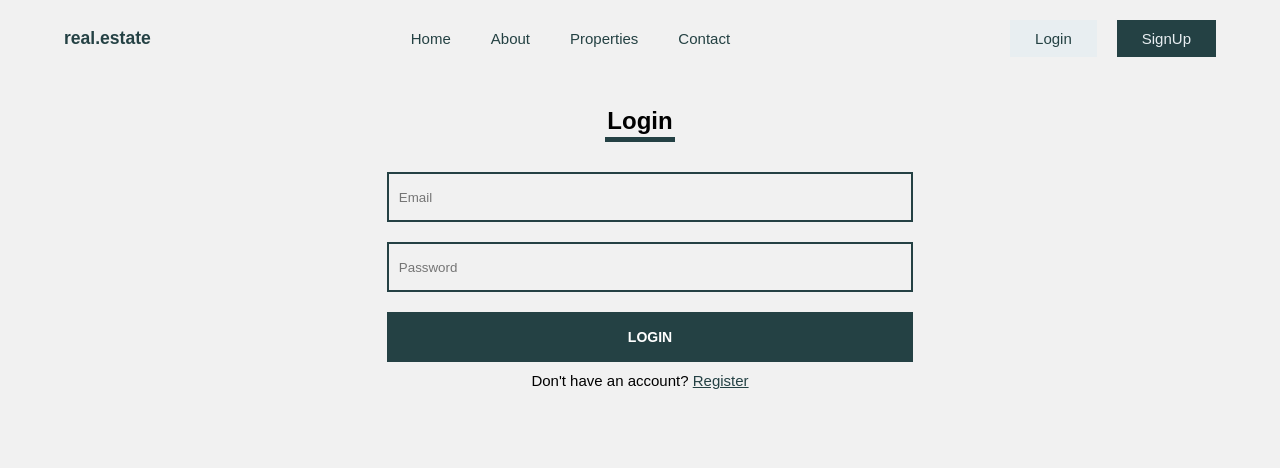
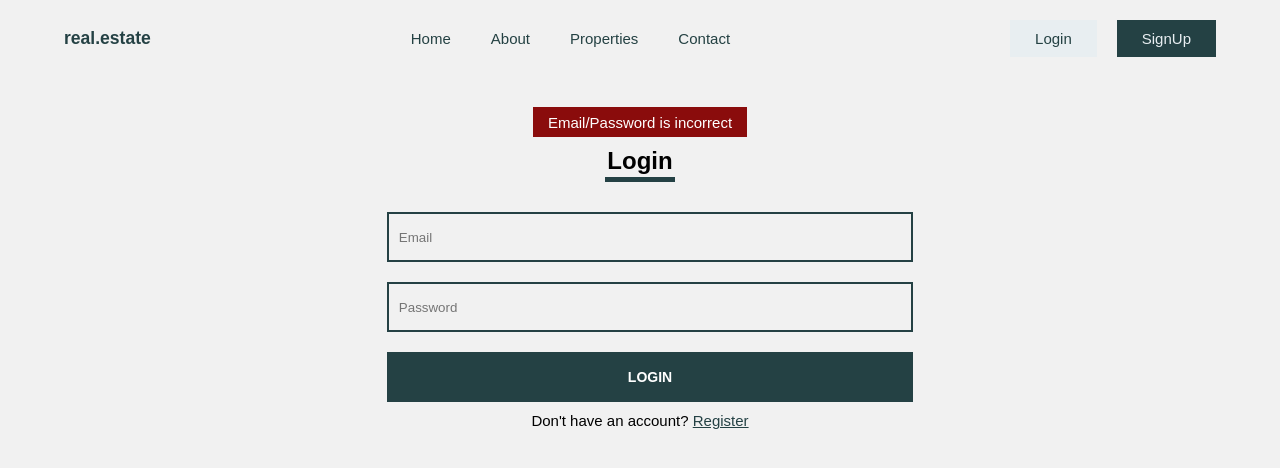
Before and after one commit to mishael1-d/realestate-website, a React (Create React App) app: page /login in a window 1280 px wide. Both pictures are taken after a click on the button "LOGIN". Shown: the top 468 px of the page. Built offline with nearby package versions, Linux system fonts and the light colour scheme; a web font is replaced by a local one.

Commit message:
Intergrated modals into both login and register pages

```diff
--- /dev/null
+++ b/src/components/Alert/Alert.css
@@ -0,0 +1,16 @@
+.alert {
+    display: flex;
+    justify-content: center;
+    align-items: center;
+    padding: 10px 15px;
+    background: grey;
+    margin: 0 auto 10px;
+    height: 30px;
+    color: #fff;
+}
+.alert-success {
+    background: #244144;
+}
+.alert-danger {
+    background: rgb(138, 12, 12);
+}
--- /dev/null
+++ b/src/components/Alert/Alert.js
@@ -0,0 +1,18 @@
+import React, { useEffect } from 'react'
+import "./Alert.css"
+
+const Alert = ({type, msg, removeAlert}) => {
+    useEffect(()=>{
+        const timeout = setTimeout(()=>{
+            removeAlert()
+        }, 3000)
+        return ()=> clearTimeout(timeout)
+    }, [])
+    return (
+        <p className={`alert alert-${type}`}>
+            {msg}
+        </p>
+    )
+}
+
+export default Alert
--- a/src/components/Login/Login.js
+++ b/src/components/Login/Login.js
@@ -1,6 +1,7 @@
 import React, { useContext, useState } from "react";
 import { SearchContext } from "../../App";
 import { Link, useNavigate } from "react-router-dom";
+import Alert from "../Alert/Alert";
 import "./Login.css";
 
 const Login = () => {
@@ -8,21 +9,27 @@ const Login = () => {
   const [email, setEmail] = useState("");
   const [password, setPassword] = useState("");
   const value = useContext(SearchContext);
+  const [alert, setAlert] = useState({ show: false, msg: "", type: "" });
   const handleLogin = () => {
     if (
       localStorage.getItem("username") === email &&
       localStorage.getItem("password") === password
     ) {
-      console.log("Login Successful");
+      showAlert(true, "Login Successful", "success");
+      setTimeout(() => {
+        navigate("../");
+      }, 3000);
       value.setIsLoggedIn(true);
-      navigate(-1);
     } else {
-      console.log("Email/Password is incorrect");
+      showAlert(true, "Email/Password is incorrect", "danger");
     }
   };
-
+  const showAlert = (show = false, msg = "", type = "") => {
+    setAlert({ show, msg, type });
+  };
   return (
     <div className="login container">
+      {alert.show && <Alert {...alert} removeAlert={showAlert} />}
       <h3>Login</h3>
       <div className="underline"></div>
       <div className="form-container">
--- a/src/components/Navbar/Navbar.js
+++ b/src/components/Navbar/Navbar.js
@@ -39,7 +39,7 @@ function Navbar() {
         {value.isLoggedIn?<button className="links primary" onClick={handleLogout}>
           Log Out
         </button>:
-        <Link to="/login" className="links primary">
+        <Link to="/register" className="links primary">
           SignUp
         </Link>}
       </div>
--- a/src/components/Register/Register.js
+++ b/src/components/Register/Register.js
@@ -1,6 +1,8 @@
 import React, { useState } from "react";
 import { Link, useNavigate } from "react-router-dom";
+import Alert from "../Alert/Alert";
 import "./Register.css";
+
 const Register = () => {
   const [user, setUser] = useState({
     name: "",
@@ -9,6 +11,7 @@ const Register = () => {
     confirmPassword: "",
   });
   const [person, setPerson] = useState([]);
+  const [alert, setAlert] = useState({show : false, msg: '', type: ''})
 
   const onValueChange = (e) => {
     const name = e.target.name;
@@ -20,9 +23,10 @@ const Register = () => {
   const handleSubmit = (e) => {
     e.preventDefault();
     if (user.name && user.email) {
+      if (user.password.length === 8) {
         if (user.password === user.confirmPassword) {
           if (localStorage.getItem("username") === user.email) {
-          console.log("User already exists");
+            showAlert(true, "User already exists", "danger")
           } else {
             const newUser = { ...user, id: new Date().getTime().toString() };
             setPerson({ ...person, newUser });
@@ -36,17 +40,29 @@ const Register = () => {
               password: "",
               confirmPassword: "",
             });
-          console.log("Account Created Successfully");
+            showAlert(true, "Account Created Successfully", "success")
+            setTimeout(()=>{
               navigate("../login", { replace: true });
+            }, 3000)
           }
         } else {
-        console.log("Password does not match");
+          showAlert(true, "Password does not match", "danger");
         }
+      } else {
+        showAlert(true, "Password must be 8 characters", "danger");
+      }
+    } else {
+      showAlert(true, "Please input a value", "danger")
     }
   };
 
+  const showAlert = (show=false, msg="", type="") => {
+    setAlert({show,msg,type})
+  }
+
   return (
     <div className="register container">
+        {alert.show && <Alert {...alert} removeAlert={showAlert}/>}
       <h3>Register</h3>
       <div className="underline"></div>
       <div className="form-container">
```
Also changed, not shown: src/App.js (+13 -0 lines). Lines whose indentation alone changed are shown as unchanged.
